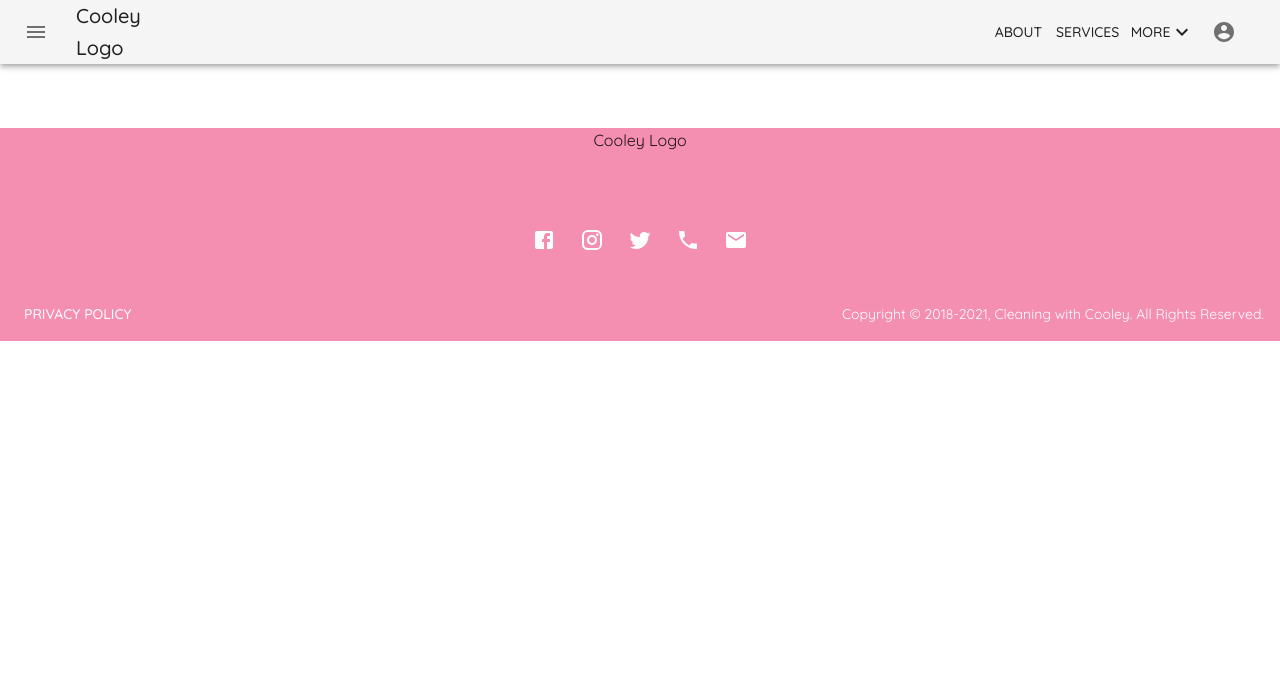
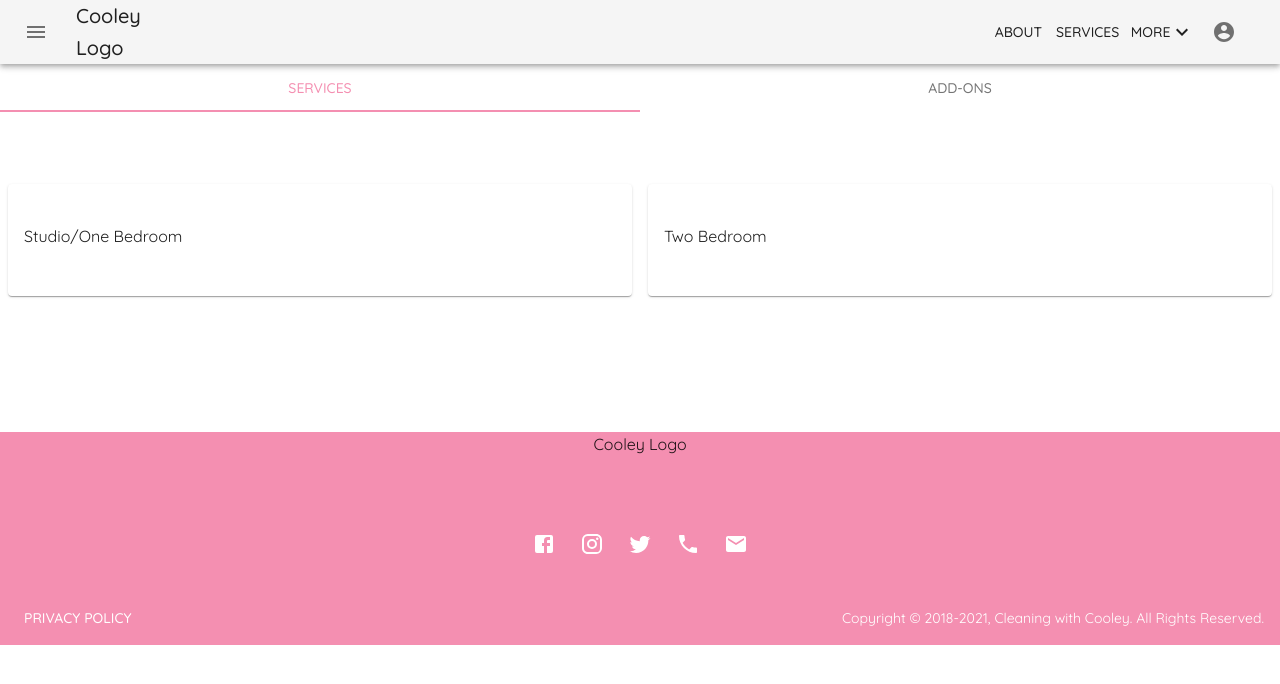
Before and after one commit to tyhe12/cooley-next, a Next.js app: page /services in a window 1280 px wide. Before the commit this address had no page. Shown: the top 684 px of the page. Built offline with nearby package versions, Linux system fonts and the light colour scheme.

Commit message:
add service page

```diff
--- /dev/null
+++ b/components/ServiceCard.tsx
@@ -0,0 +1,44 @@
+import React, { useState } from 'react'
+import Card from '@material-ui/core/Card'
+import CardContent from '@material-ui/core/CardContent'
+import { makeStyles, Theme, createStyles } from '@material-ui/core/styles'
+
+const useStyles = makeStyles((theme: Theme) =>
+  createStyles({
+    card: {
+      margin: theme.spacing(1),
+      paddingTop: theme.spacing(3),
+      paddingBottom: theme.spacing(3),
+    },
+  })
+)
+
+export interface Props {
+  children?: React.ReactNode | React.ReactNodeArray
+}
+
+const ServiceCard: React.FC<Props> = (props: Props) => {
+  const { children } = props
+  const [hover, setHover] = useState(false)
+  const styles = useStyles()
+  const handleEnter = () => {
+    setHover(true)
+  }
+  const handleExit = () => {
+    setHover(false)
+  }
+  return (
+    <>
+      <Card
+        onMouseEnter={handleEnter}
+        onMouseLeave={handleExit}
+        raised={hover}
+        className={styles.card}
+      >
+        <CardContent>{children}</CardContent>
+      </Card>
+    </>
+  )
+}
+
+export default ServiceCard
--- a/pages/about.tsx
+++ b/pages/about.tsx
@@ -33,7 +33,7 @@ const useStyles = makeStyles((theme: Theme) =>
   })
 )
 
-export default function Home() {
+export default function About() {
   const styles = useStyles()
   return (
     <div>
--- /dev/null
+++ b/pages/services.tsx
@@ -0,0 +1,78 @@
+import Head from 'next/head'
+import { useState } from 'react'
+import Grid from '@material-ui/core/Grid'
+import Tabs from '@material-ui/core/Tabs'
+import Tab from '@material-ui/core/Tab'
+import Typography from '@material-ui/core/Typography'
+import { makeStyles, Theme, createStyles } from '@material-ui/core/styles'
+import ServiceCard from '../components/ServiceCard'
+
+const useStyles = makeStyles((theme: Theme) =>
+  createStyles({
+    main: {
+      width: '100%',
+      flex: 1,
+      display: 'flex',
+      flexDirection: 'column',
+      justifyContent: 'center',
+      alignItems: 'center',
+    },
+    row: {
+      marginBottom: theme.spacing(8),
+    },
+    card: {
+      margin: theme.spacing(1),
+      paddingTop: theme.spacing(3),
+      paddingBottom: theme.spacing(3),
+    },
+  })
+)
+
+export default function Services() {
+  const styles = useStyles()
+  const [tabValue, setTabValue] = useState(0)
+
+  const handleChange = (e, value) => {
+    setTabValue(value)
+  }
+  return (
+    <div>
+      <Head>
+        <title>Services - Cleaning With Cooley</title>
+        <meta name="description" content="Generated by create next app" />
+        <link rel="icon" href="/favicon.ico" />
+      </Head>
+
+      <main className={styles.main}>
+        <Grid container>
+          <Grid className={styles.row} item xs={12}>
+            <Tabs
+              value={tabValue}
+              onChange={handleChange}
+              indicatorColor="primary"
+              textColor="primary"
+              variant="fullWidth"
+              centered
+            >
+              <Tab label="Services" />
+              <Tab label="Add-ons" />
+            </Tabs>
+          </Grid>
+
+          <Grid className={styles.row} container item justify="center" xs={12}>
+            <Grid xs={12} md={6} item>
+              <ServiceCard>
+                <Typography>Studio/One Bedroom</Typography>
+              </ServiceCard>
+            </Grid>
+            <Grid xs={12} md={6} item>
+              <ServiceCard>
+                <Typography>Two Bedroom</Typography>
+              </ServiceCard>
+            </Grid>
+          </Grid>
+        </Grid>
+      </main>
+    </div>
+  )
+}
```
